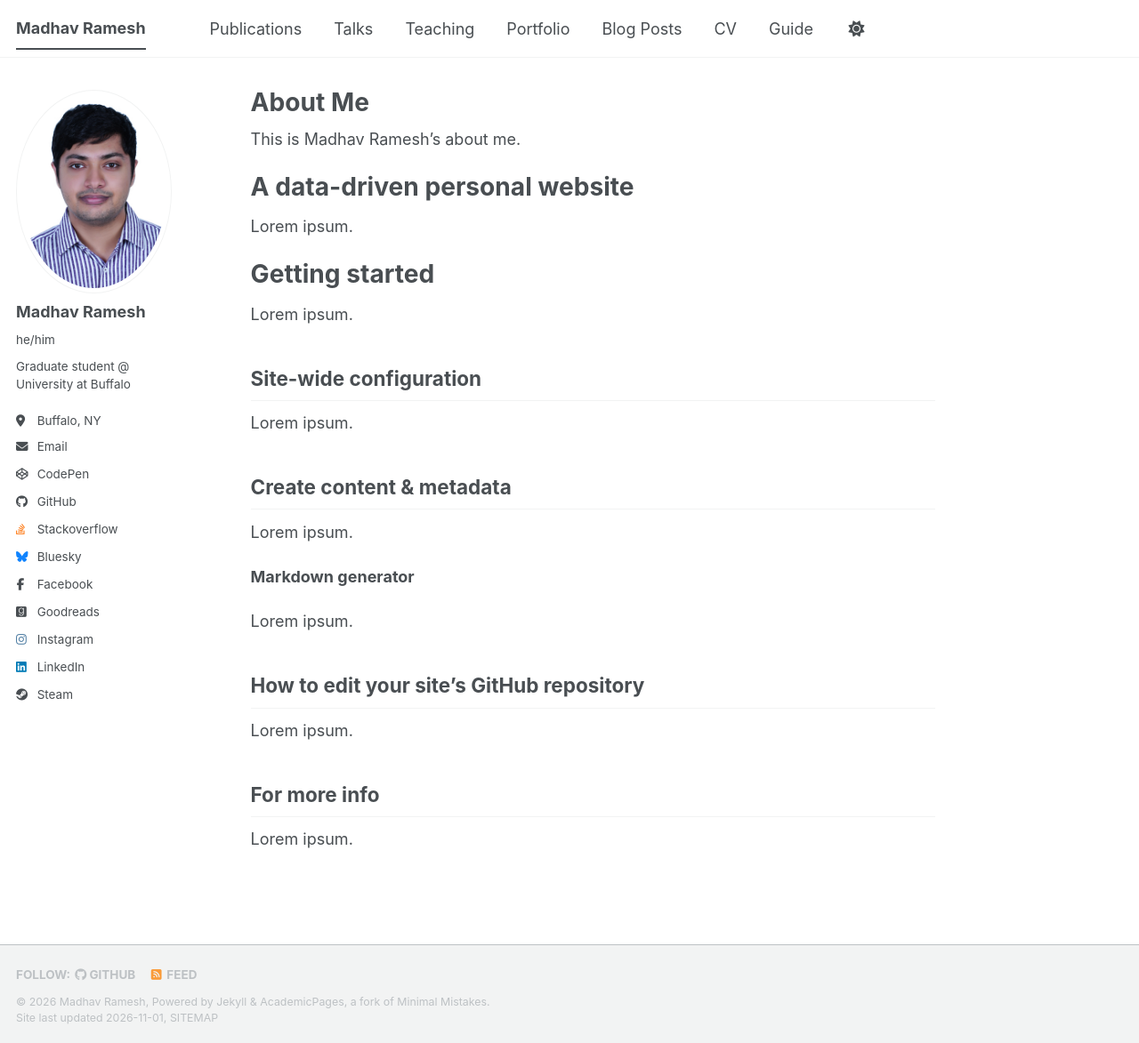
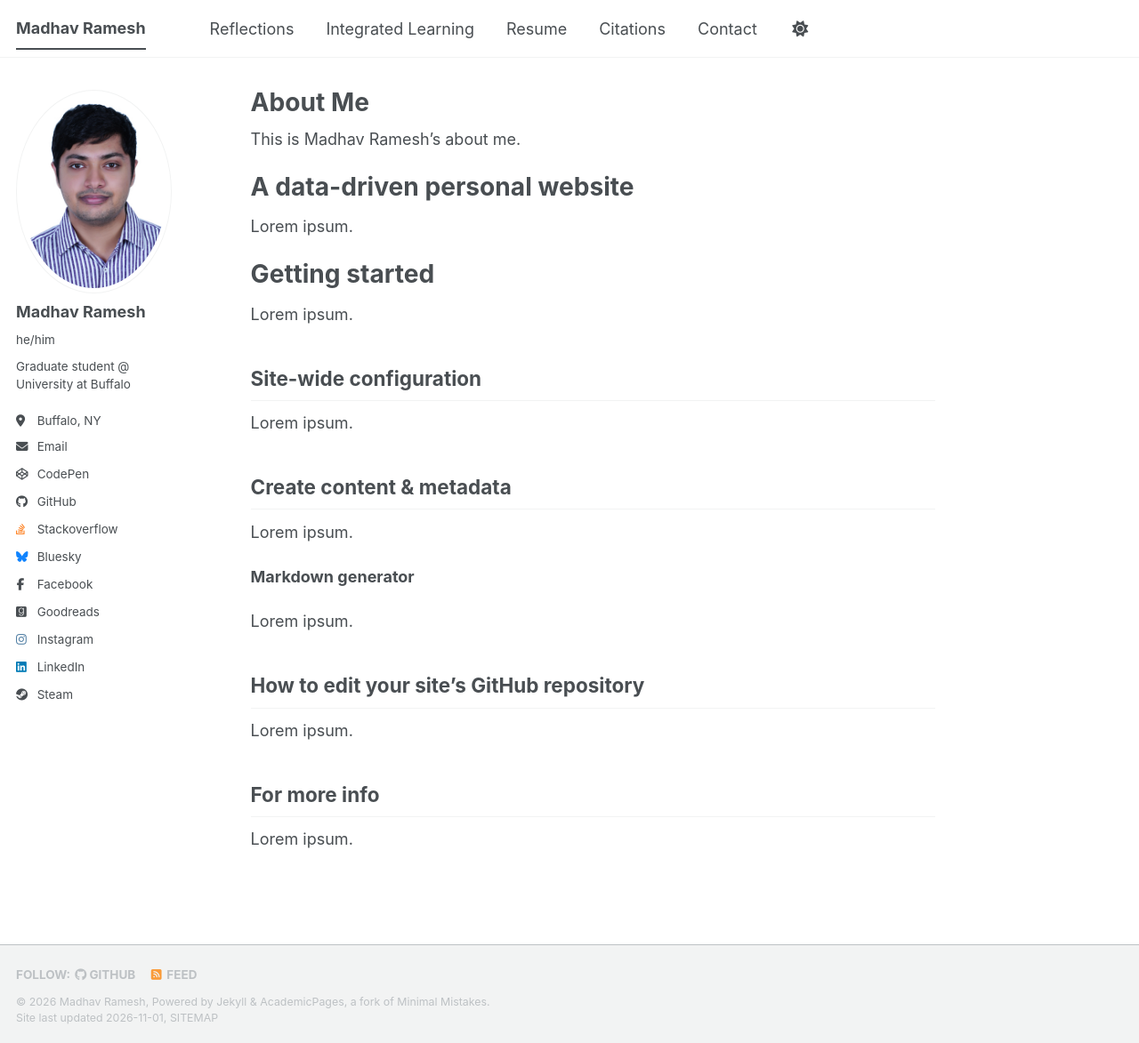
Before and after one commit to madhavr35/madhavr35.github.io, a Jekyll site: the page built from _pages/about.md, in a window 1280 px wide and 1173 px high. Shown: the whole window at 89% size. Built offline with Jekyll 4.4.1, drawn with Linux system fonts in a browser that asks for light colours; a style sheet for code colours, icons or effects is not loaded.

Commit message:
reflections page

```diff
--- a/_config.yml
+++ b/_config.yml
@@ -95,7 +95,7 @@ publication_category:
 teaser: # filename of teaser fallback teaser image placed in /images/ for social media previews
 breadcrumbs: false # true, false (default)
 words_per_minute: 160
-future: true
+future: false
 read_more: "disabled" # if enabled, adds "Read more" links to excerpts
 talkmap_link: false #change to true to add link to talkmap on talks page
 comments:
--- a/_data/navigation.yml
+++ b/_data/navigation.yml
@@ -8,26 +8,17 @@
 #      Markdown formatted page while the second is generated using JSON.
 
 main:
-  - title: "Publications"
+  - title: "Reflections"
+    url: /reflections/
+
+  - title: "Integrated Learning"
+    url: /portfolio/
+
+  - title: "Resume"
+    url: /cv/
+
+  - title: "Citations"
     url: /publications/
 
-  - title: "Talks"
-    url: /talks/
-
-  - title: "Teaching"
-    url: /teaching/
-
-  - title: "Portfolio"
-    url: /portfolio/
-
-  - title: "Blog Posts"
-    url: /year-archive/
-
-  - title: "CV"
-    url: /cv/
-
-  # - title: "CV"
-  #   url: /cv-json/
-
-  - title: "Guide"
-    url: /markdown/
+  - title: "Contact"
+    url: /contact/
```
Also changed, not shown: _pages/reflections.html (added, +13 -0 lines).
